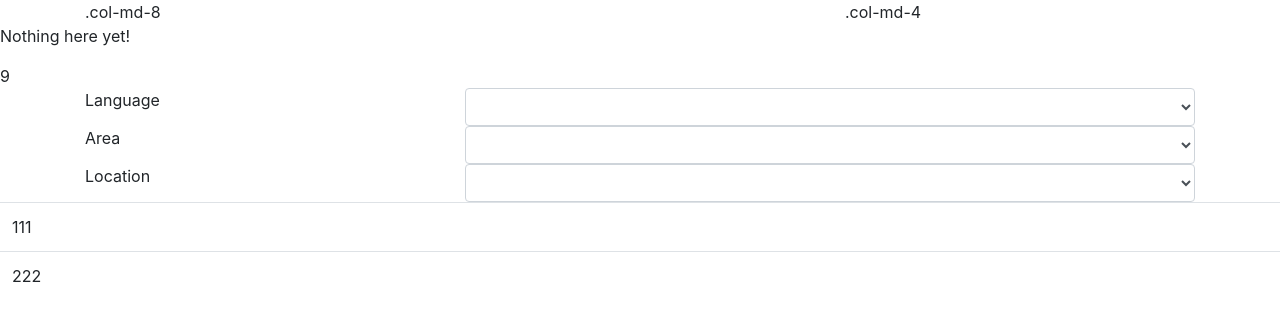
After one commit to Sollll/Test-Project, a PHP site: page /form.html in a window 1280 px wide. The commit adds this page. Shown: the top 321 px of the page. Run offline with PHP 8.4, Linux system fonts and the light colour scheme; lists and menus that the app fills with data are empty; some libraries are stand-ins or nearby versions.

Commit message:
Commit from phpStorm

```diff
--- /dev/null
+++ b/app/app.js
@@ -0,0 +1,133 @@
+/**
+ * Created by Sol on 23.12.2014.
+ */
+
+var app = angular.module("app", []);
+
+app.controller("mainCtrl", function ($scope, requestsService) {
+
+  requestsService.getLangs().then(function (rez) {
+    $scope.langs = rez;
+    $scope.language = 'en';
+  });
+
+  $scope.loadAreas = function () {
+    requestsService.getAreas($scope.language).then(function (rez) {
+      $scope.areas = rez.Area;
+    });
+  };
+
+  $scope.loadLocations = function () {
+    requestsService.getLocations($scope.language, $scope.area).then(function (rez) {
+      $scope.locations = rez.Location;
+    });
+  };
+
+  $scope.test = 9;
+
+});
+
+// I act a repository for the remote friend collection.
+app.service(
+  "requestsService",
+  function ($http, $q) {
+
+// Return public API.
+    return ({
+      getAreas: getAreas,
+      getLangs: getLangs,
+      getLocations: getLocations
+    });
+
+// ---
+// PUBLIC METHODS.
+// ---
+
+// I get all of the friends in the remote collection.
+    function getLangs() {
+
+      var request = $http({
+        method: "get",
+        url: "requests.php",
+        params: {
+          type: "langs"
+        }
+      });
+
+      return ( request.then(handleSuccess, handleError) );
+
+    }
+
+    function getLocations(language, area) {
+
+      var request = $http({
+        method: "get",
+        url: "requests.php",
+        params: {
+          type: "locations",
+          params: {
+            language: language,
+            area: area
+          }
+        }
+      });
+
+      return ( request.then(handleSuccess, handleError) );
+
+    }
+
+    function getAreas(language) {
+
+      var request = $http({
+        method: "get",
+        url: "requests.php",
+        params: {
+          type: "areas",
+          params: {
+            language: language
+          }
+        }
+      });
+
+      return ( request.then(handleSuccess, handleError) );
+
+    }
+
+
+// ---
+// PRIVATE METHODS.
+// ---
+
+
+// I transform the error response, unwrapping the application dta from
+// the API response payload.
+    function handleError(response) {
+
+// The API response from the server should be returned in a
+// nomralized format. However, if the request was not handled by the
+// server (or what not handles properly - ex. server error), then we
+// may have to normalize it on our end, as best we can.
+      if (
+        !angular.isObject(response.data) || !response.data.message
+      ) {
+
+        return ( $q.reject("An unknown error occurred.") );
+
+      }
+
+// Otherwise, use expected error message.
+      return ( $q.reject(response.data.message) );
+
+    }
+
+
+// I transform the successful response, unwrapping the application data
+// from the API response payload.
+    function handleSuccess(response) {
+
+      return ( response.data );
+
+    }
+
+  }
+);
--- /dev/null
+++ b/form.html
@@ -0,0 +1,62 @@
+<!doctype html>
+<html lang="en" ng-app="app">
+<head>
+    <meta charset="utf-8">
+    <title>My HTML File</title>
+    <!-- Bootstrap -->
+    <link href="src/bootstrap/css/bootstrap.min.css" rel="stylesheet">
+    <script src="https://ajax.googleapis.com/ajax/libs/jquery/1.11.1/jquery.min.js"></script>
+    <script src="src/bootstrap/js/bootstrap.min.js"></script>
+    <script src="src/angular.js"></script>
+    <script src="app/app.js"></script>
+</head>
+<body ng-controller="mainCtrl">
+<div class="container">
+    <div class="row">
+        <div class="col-md-8">.col-md-8</div>
+        <div class="col-md-4">.col-md-4</div>
+    </div>
+</div>
+
+
+<p>Nothing here {{'yet' + '!'}}</p>
+{{test}}
+{{langs}}
+{{language}}
+
+
+<div class="container">
+    <div class="row">
+        <div class="col-md-4">Language</div>
+        <div class="col-md-8">
+            <select class="form-control" ng-options="lang for lang in langs" ng-model="language" ng-change="loadAreas()"></select>
+        </div>
+    </div>
+    <div class="row">
+        <div class="col-md-4">Area</div>
+        <div class="col-md-8">
+            <select class="form-control" ng-options="area.AreaName for area in areas" ng-model="area" ng-change="loadLocations()">
+            </select>
+        </div>
+    </div>
+    <div class="row">
+        <div class="col-md-4">Location</div>
+        <div class="col-md-8">
+            <select class="form-control" ng-options="location.LocationName for location in locations" ng-model="location">
+            </select>
+        </div>
+    </div>
+</div>
+
+
+<table class="table">
+    <tr>
+        <td>111</td>
+    </tr>
+    <tr>
+        <td>222</td>
+    </tr>
+</table>
+
+</body>
+</html>
```
Also changed, not shown: index.php (+32 -0 lines).
